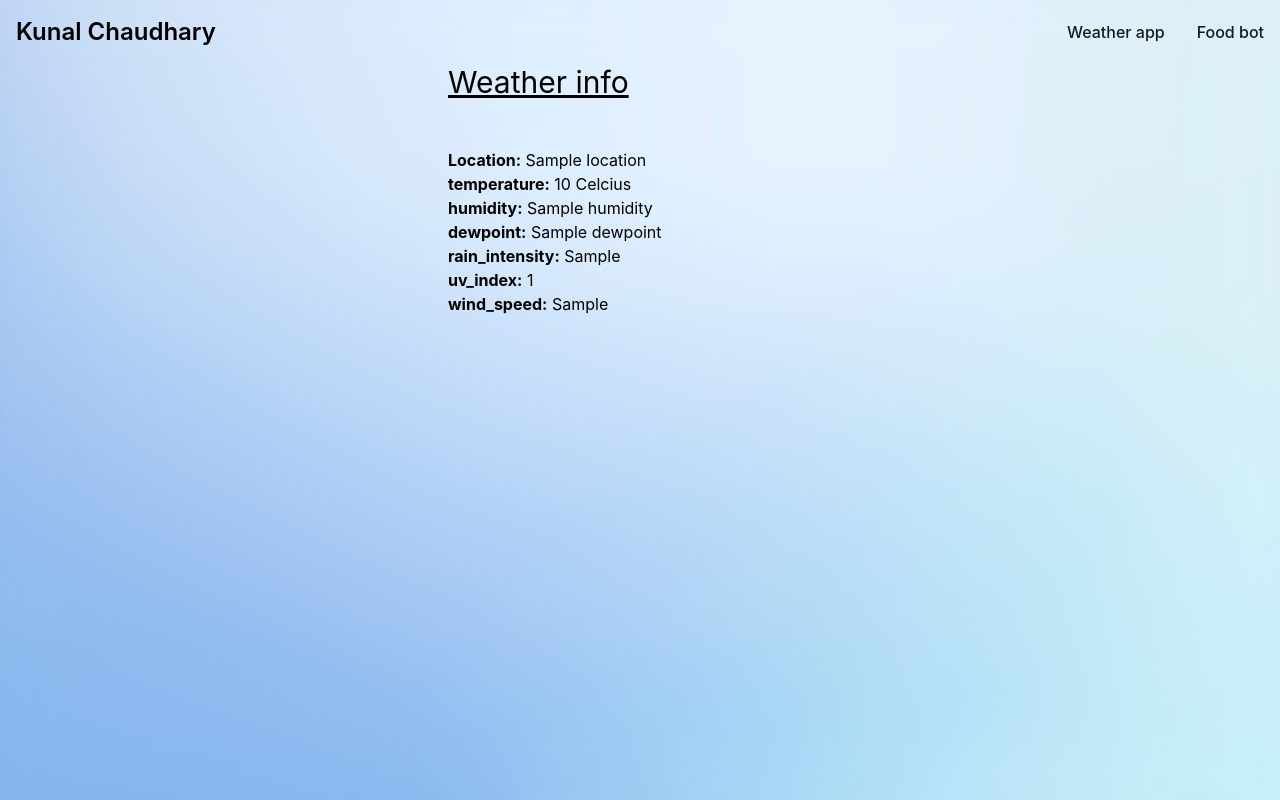
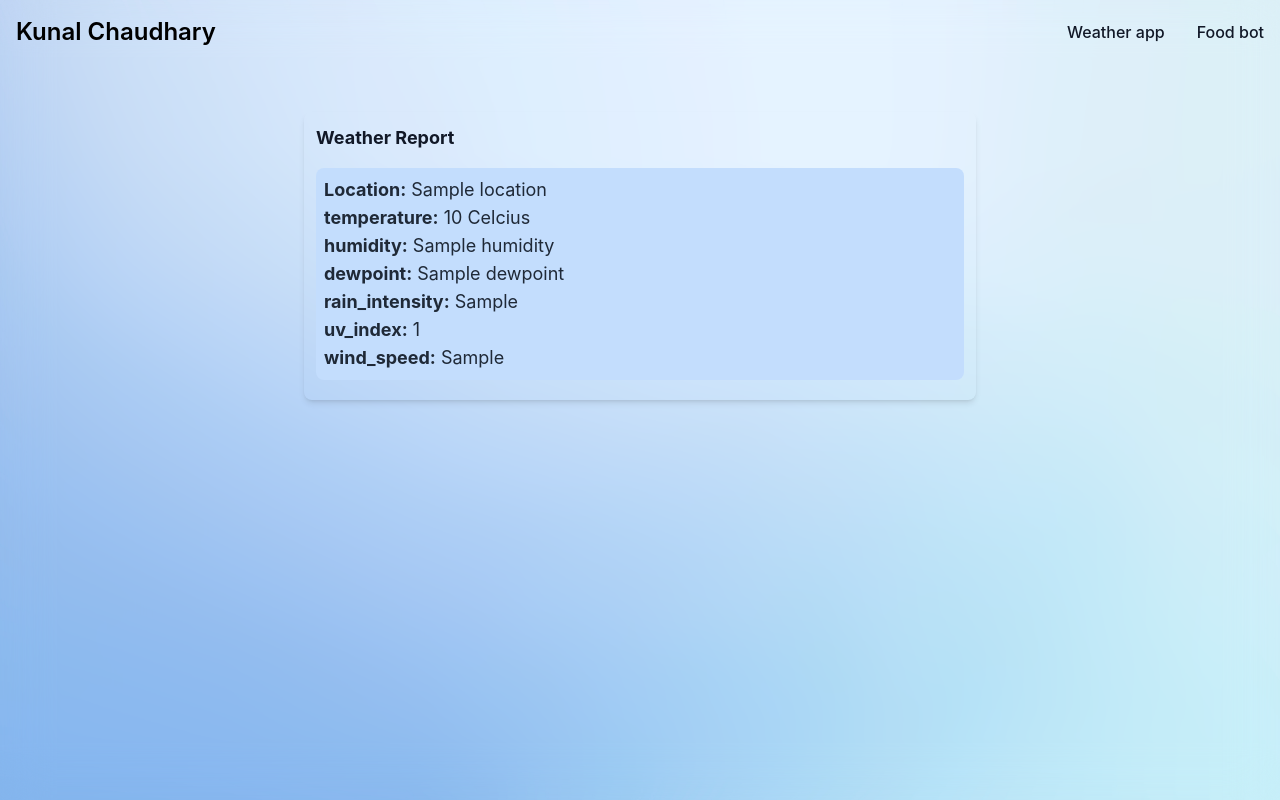
Before and after one commit to Kunal9027/projects-apps, a Django app: template prediction_app/templates/weather/apiINFO.html in a window 1280 px wide. Run offline with Django 5.2, Linux system fonts and the light colour scheme; the template is opened without the code that fills it: most values are stand-ins (such as "Sample title", 1, 10 or a date in 2020); style sheets or scripts are compiled from the project's sources; some libraries are stand-ins or nearby versions.

Commit message:
add changes

```diff
--- a/prediction_app/templates/elements/base.html
+++ b/prediction_app/templates/elements/base.html
@@ -6,14 +6,14 @@
     <meta charset="UTF-8" />
     <meta name="viewport" content="width=device-width, initial-scale=1.0" />
     <title>{% block "title" %} home {% endblock "title" %}</title>
-    <link rel="stylesheet" href="CSS/style.css" />
+
     <link
       href="https://cdn.jsdelivr.net/npm/flowbite@2.4.1/dist/flowbite.min.css"
       rel="stylesheet"
     />
   </head>
   <body
-    class="bg-blur bg-cover " style="background-image: url('static/image/bgblue.jpg'); backdrop-filter: blur(24px); height: 100vh; width: 100vw;"
+    class="bg-blur bg-cover " style="background-image: url('{% static 'image/bgblue.jpg' %}'); backdrop-filter: blur(24px); height: 100vh; width: 100vw;"
   >
     {% include "elements/navbar.html" %}
 
--- a/prediction_app/templates/weather/apiINFO.html
+++ b/prediction_app/templates/weather/apiINFO.html
@@ -1,32 +1,26 @@
 {% extends "elements/base.html" %}
 
-{% block "title" %}
+{% block container %}
 
-weather data
+<br>
+<br>
 
-{% endblock "title" %}
+<div class="bg-transparent bg-blur-xl max-w-2xl mx-auto rounded-lg shadow-md p-3 ">
+    <h2 class="text-gray-900 text-lg font-bold mb-4">Weather Report</h2>
+    <div class="chat-container">
+        <div class="chat-bubble bg-blue-200 text-gray-800 p-2 rounded-lg mb-2">
+                    <p class="text-lg font-bold"></p>
+                    <p class="text-lg"><strong>Location:</strong> {{ location }}</p>
+                    <p class="text-lg"><strong>temperature:</strong> {{ temperature }} Celcius </p>
+                    <p class="text-lg"><strong>humidity:</strong> {{ humidity }}</p>
+                    <p class="text-lg"><strong>dewpoint:</strong> {{ dewpoint }}</p>
+                    <p class="text-lg"><strong>rain_intensity:</strong> {{ rain_intensity }}</p>
+                    <p class="text-lg"><strong>uv_index:</strong> {{ uv_index }}</p>
+                    <p class="text-lg"><strong>wind_speed:</strong> {{ wind_speed }}</p>
+                </div>
+            </div>
+</div>
 
 
 
-{% block container %}
-
-<div class="max-w-sm mx-auto">
-
-    <h1 class=" text-3xl bold center underline">Weather info</h1>
-
-
-    <br>
-    <br>
-
-    <p><strong>Location:</strong> {{ location }}</p>
-    <p><strong>temperature:</strong> {{ temperature }} Celcius</p>
-    <p><strong>humidity:</strong> {{ humidity }}</p>
-    <p><strong>dewpoint:</strong> {{ dewpoint }}</p>
-    <p><strong>rain_intensity:</strong> {{ rain_intensity }}</p>
-    <p><strong>uv_index:</strong> {{ uv_index }}</p>
-    <p><strong>wind_speed:</strong> {{ wind_speed }}</p>
-
-</div>
-
-
 {% endblock container %}
--- a/prediction_app/templates/weather/weather_app.html
+++ b/prediction_app/templates/weather/weather_app.html
@@ -2,9 +2,8 @@
 
 {% block container %}
 
+    {% include "Weather/form.html" %}
 
 
 
-{% include "Weather/form.html" %}
-
 {% endblock container %}
--- a/prediction_app/weather_app/views.py
+++ b/prediction_app/weather_app/views.py
@@ -61,7 +61,7 @@ def predict_view(request):
         rain_intensity = data['data']['values']['rainIntensity']
         uv_index = data['data']['values']['uvIndex']
         wind_speed = data['data']['values']['windSpeed']
-        date_time = data['data']['time']
+
 
 
         context= {
@@ -78,4 +78,4 @@ def predict_view(request):
         return render(request , "weather/apiINFO.html" , context)
 
 
-    return render(request , "weather/weather_app.html")
+    return render(request , "weather/weather_app.html" , context)
```
